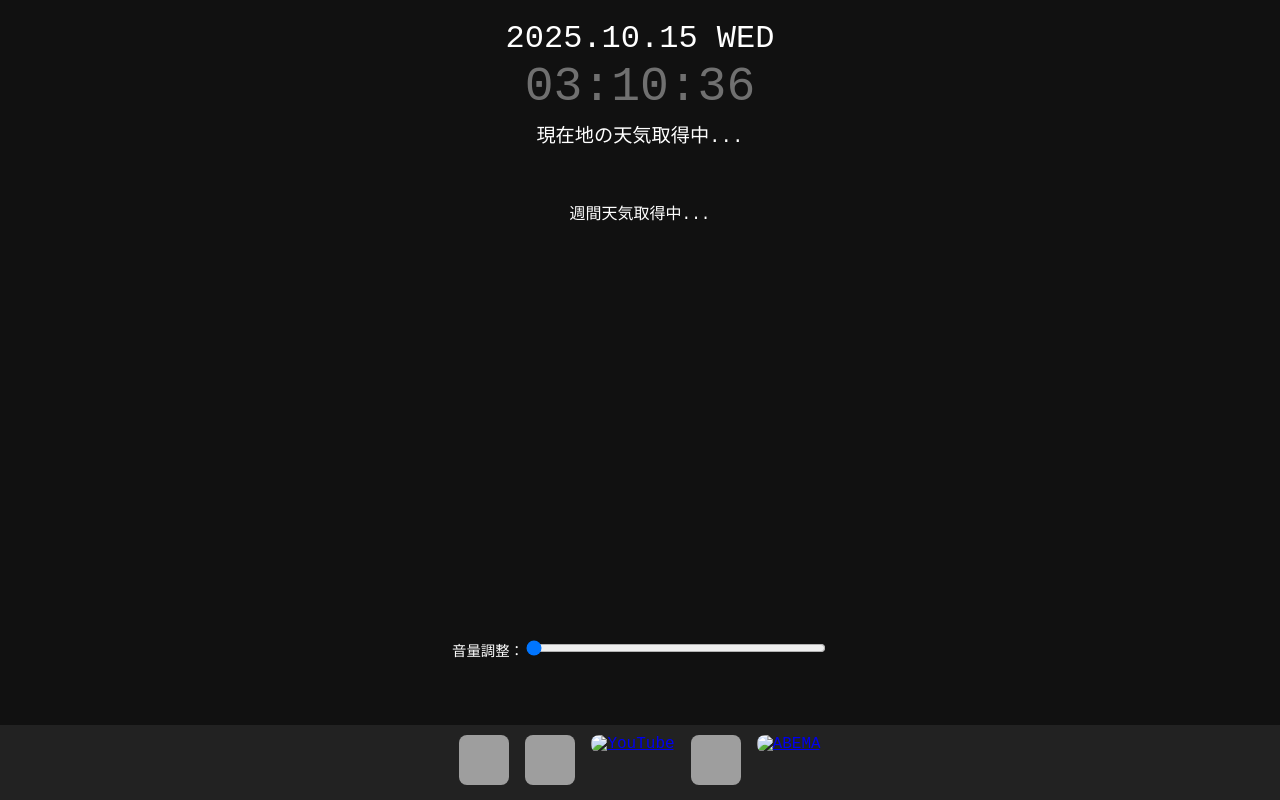
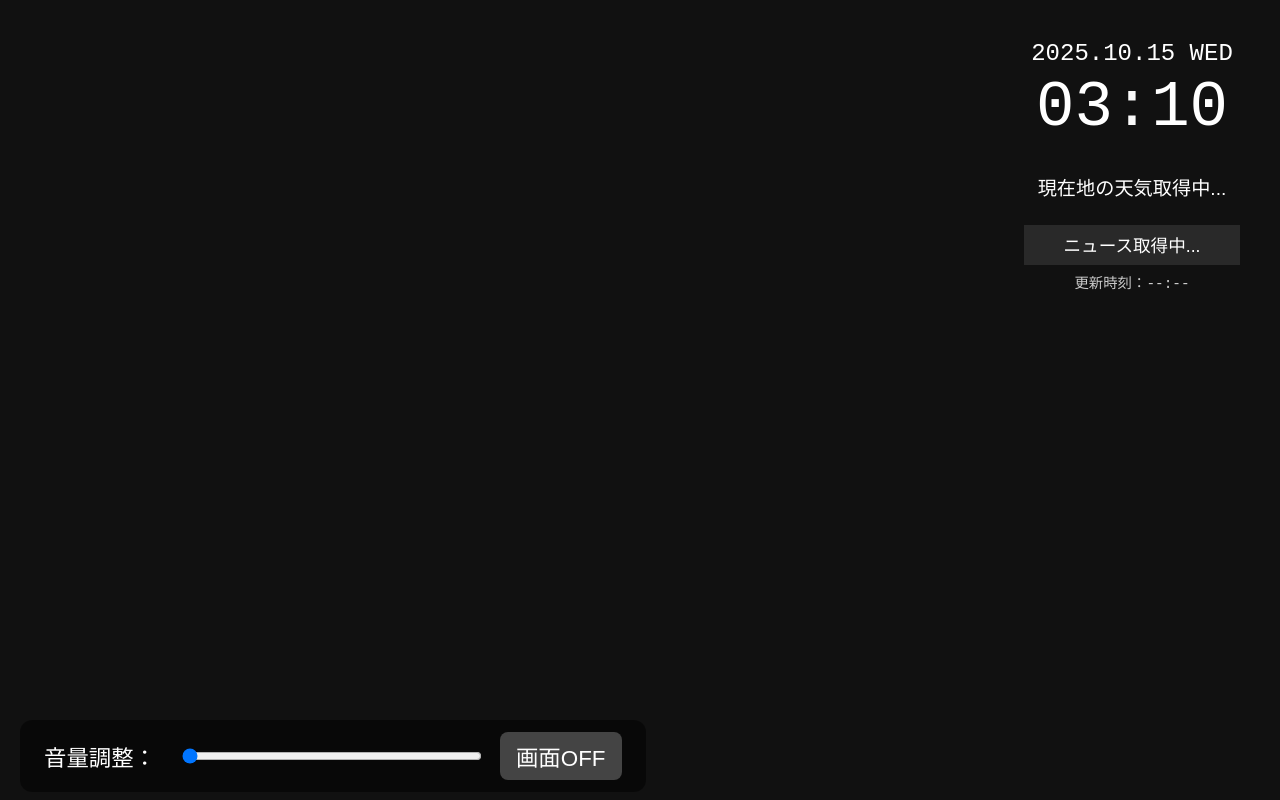
Before and after one commit to copiride03-ops/tesuto.2, a plain HTML site: page index.html in a window 1280 px wide. Drawn offline with Linux system fonts and the light colour scheme; grey boxes are pictures that could not be loaded.

Commit message:
Update index.html

```diff
--- a/index.html
+++ b/index.html
@@ -6,126 +6,189 @@
   <style>
     body {
       margin: 0;
+      display: flex;
+      height: 100vh;
       background-color: #111;
+      font-family: 'Courier New', monospace;
       color: #fff;
-      font-family: 'Courier New', monospace;
-      overflow: hidden;
+      position: relative;
     }
+
+    #left-panel {
+      flex: 8.2;
+      display: flex;
+      flex-direction: column;
+      justify-content: center;
+      align-items: center;
+    }
+
+    #right-panel {
+      flex: 1.8;
+      display: flex;
+      flex-direction: column;
+      justify-content: flex-start;
+      align-items: center;
+      padding: 40px;
+      text-align: center;
+    }
+
     #date {
-      position: absolute;
-      top: 20px;
-      left: 50%;
-      transform: translateX(-50%);
-      font-size: 2em;
+      font-size: 1.5em;
+      margin-bottom: 5px;
     }
+
     #time {
-      position: absolute;
-      top: 60px;
-      left: 50%;
-      transform: translateX(-50%);
-      font-size: 3em;
-      animation: fade 2s infinite;
+      font-size: 4em;
+      margin-bottom: 30px;
     }
+
+    .blink {
+      animation: fadeSoft 3s ease-in-out infinite;
+    }
+
+    @keyframes fadeSoft {
+      0%   { opacity: 1; }
+      30%  { opacity: 0.2; }
+      70%  { opacity: 0.2; }
+      100% { opacity: 1; }
+    }
+
     #weather-local {
-      position: absolute;
-      top: 120px;
-      left: 50%;
-      transform: translateX(-50%);
       font-size: 1.2em;
       white-space: pre-line;
-      text-align: center;
+      line-height: 1.6;
+      text-align: left;
+      font-family: 'Arial', sans-serif;
     }
-    #weather-week {
+
+    #news-container {
+      position: relative;
+      width: 100%;
+      height: 40px;
+      overflow: hidden;
+      margin-top: 20px;
+      font-size: 1.1em;
+      background-color: rgba(255,255,255,0.1);
+      color: #fff;
+      font-family: 'Arial', sans-serif;
+      display: flex;
+      align-items: center;
+      justify-content: center;
+    }
+
+    #news-slide {
       position: absolute;
-      top: 200px;
-      left: 50%;
-      transform: translateX(-50%);
-      font-size: 1em;
       white-space: nowrap;
-      overflow-x: auto;
-      max-width: 90%;
-      display: flex;
-      gap: 40px;
-      scroll-behavior: smooth;
+      transition: transform 0.6s ease;
     }
-    .weather-item {
-      flex: 0 0 auto;
+
+    .slide-in {
+      transform: translateX(100%);
     }
-    #player {
-      display: flex;
-      justify-content: center;
-      margin-top: 260px;
+
+    .slide-active {
+      transform: translateX(0%);
     }
+
+    .slide-out {
+      transform: translateX(-100%);
+    }
+
+    #rss-update-time {
+      font-size: 0.9em;
+      color: #ccc;
+      margin-top: 6px;
+    }
+<script async src="https://pagead2.googlesyndication.com/pagead/js/adsbygoogle.js?client=ca-pub-3324395717637447"
+     crossorigin="anonymous"></script>
+  </style>
+</head>
+<body>
+  <div id="left-panel">
+    <div id="player"></div>
+  </div>
+
+  <div id="right-panel">
+    <div id="date"></div>
+    <div id="time"></div>
+    <div id="weather-local">現在地の天気取得中...</div>
+    <div id="news-container">
+      <div id="news-slide" class="slide-active">ニュース取得中...</div>
+    </div>
+    <div id="rss-update-time">更新時刻：--:--</div>
+  </div> <!-- 右パネルここまで -->
+
+  <div id="volumeControl">
+    音量調整：
+    <input type="range" min="0" max="100" value="0" id="volumeSlider">
+    <button id="screenOffButton">画面OFF</button>
+  </div>
+
+  <div id="screenOffOverlay">
+    <button id="restoreButton">画面ON</button>
+  </div>
+
+  <style>
+    #player iframe {
+      width: 1920px;
+      height: 1080px;
+    }
+
     #volumeControl {
       position: absolute;
-      bottom: 140px;
-      left: 50%;
-      transform: translateX(-50%);
+      bottom: 8px;
+      left: 20px;
+      font-size: 1.4em;
       color: #fff;
-      font-size: 0.9em;
-      text-align: center;
+      background-color: rgba(0, 0, 0, 0.5);
+      padding: 12px 24px;
+      border-radius: 12px;
+      z-index: 10;
+      display: flex;
+      align-items: center;
+      gap: 16px;
     }
+
     #volumeSlider {
       width: 300px;
+      height: 10px;
+      margin-left: 10px;
     }
-    .bottom-bar {
-      position: absolute;
-      bottom: 0;
-      left: 0;
-      right: 0;
-      display: flex;
-      justify-content: center;
-      background-color: #222;
-      padding: 10px 20px;
-    }
-    .shortcut-bar {
-      display: flex;
-      gap: 16px;
-    }
-    .shortcut-bar a img {
-      width: 50px;
-      height: 50px;
+
+    #screenOffButton {
+      font-size: 1em;
+      padding: 8px 16px;
+      background-color: #444;
+      color: #fff;
+      border: none;
       border-radius: 8px;
       cursor: pointer;
     }
-    @keyframes fade {
-      0%   { opacity: 1; }
-      50%  { opacity: 0.4; }
-      100% { opacity: 1; }
+
+    #screenOffOverlay {
+      position: fixed;
+      top: 0;
+      left: 0;
+      width: 100%;
+      height: 100%;
+      background-color: #000;
+      z-index: 9999;
+      display: none;
+      justify-content: 20px;
+      align-items: flex-end;
+      padding-bottom: 60px;
+    }
+
+    #restoreButton {
+      font-size: 1.5em;
+      padding: 12px 24px;
+      background-color: #444;
+      color: #fff;
+      border: none;
+      border-radius: 8px;
+      cursor: pointer;
     }
   </style>
-</head>
-<body>
-
-  <div id="date"></div>
-  <div id="time"></div>
-  <div id="weather-local">現在地の天気取得中...</div>
-  <div id="weather-week">週間天気取得中...</div>
-  <div id="player"></div>
-
-  <div id="volumeControl">
-    音量調整：<input type="range" min="0" max="100" value="0" id="volumeSlider">
-  </div>
-
-  <div class="bottom-bar">
-    <div class="shortcut-bar">
-      <a href="https://mail.google.com" target="_blank">
-        <img src="https://www.gstatic.com/images/icons/material/system/2x/mail_black_48dp.png" alt="Mail">
-      </a>
-      <a href="https://calendar.google.com" target="_blank">
-        <img src="https://www.gstatic.com/images/icons/material/system/2x/event_black_48dp.png" alt="Calendar">
-      </a>
-      <a href="https://www.youtube.com/?gl=JP&hl=ja" target="_blank">
-        <img src="https://www.youtube.com/s/desktop/fe2e3b1e/img/favicon_144x144.png" alt="YouTube">
-      </a>
-      <a href="https://tver.jp/" target="_blank">
-        <img src="https://tver.jp/images/common/tver-logo.png" alt="TVer">
-      </a>
-      <a href="https://abema.tv/" target="_blank">
-        <img src="https://abema.tv/assets/images/favicon/android-icon-192x192.png" alt="ABEMA">
-      </a>
-    </div>
-  </div>
 <script>
   function updateClock() {
     const now = new Date();
@@ -134,11 +197,10 @@
     const dd = String(now.getDate()).padStart(2, '0');
     const hh = String(now.getHours()).padStart(2, '0');
     const min = String(now.getMinutes()).padStart(2, '0');
-      const ss = String(now.getSeconds()).padStart(2, '0');
     const weekdays = ["SUN", "MON", "TUE", "WED", "THU", "FRI", "SAT"];
     const dayLabel = weekdays[now.getDay()];
     document.getElementById("date").textContent = `${yyyy}.${mm}.${dd} ${dayLabel}`;
-      document.getElementById("time").textContent = `${hh}:${min}:${ss}`;
+    document.getElementById("time").innerHTML = `${hh}<span class="blink">:</span>${min}`;
   }
 
   function getWeatherInfo(code) {
@@ -173,11 +235,7 @@
       });
   }
 
-    function fetchWeatherLocalAndWeek() {
-      if (!navigator.geolocation) {
-        document.getElementById("weather-local").textContent = "位置情報が利用できません";
-        return;
-      }
+  function fetchWeatherLocal() {
     navigator.geolocation.getCurrentPosition(
       (position) => {
         const lat = position.coords.latitude;
@@ -194,20 +252,9 @@
           const todayInfo = getWeatherInfo(todayCode);
           document.getElementById("weather-local").textContent =
             `現在地：${cityName}\n今日の天気：${todayInfo.text} ${todayInfo.emoji}\n気温：${todayMax}℃ / ${todayMin}℃`;
-
-            const weekHTML = weatherData.daily.time.map((date, i) => {
-              const code = weatherData.daily.weathercode[i];
-              const max = weatherData.daily.temperature_2m_max[i];
-              const min = weatherData.daily.temperature_2m_min[i];
-                           const info = getWeatherInfo(code);
-              const label = new Date(date).toLocaleDateString("ja-JP", { weekday: "short" });
-              return `<div class="weather-item">${label}<br>${info.emoji}<br>${max}℃ / ${min}℃</div>`;
-            }).join("");
-            document.getElementById("weather-week").innerHTML = weekHTML;
         })
         .catch(() => {
           document.getElementById("weather-local").textContent = "天気取得失敗";
-            document.getElementById("weather-week").textContent = "週間天気取得失敗";
         });
       },
       () => {
@@ -215,7 +262,8 @@
       }
     );
   }
-
+</script>
+<script>
   const playlistId = 'PLKeSkVQhqoOpj9M8ic2i0E_yo0HTb6ij7';
   let player;
   let tag = document.createElement('script');
@@ -224,8 +272,8 @@
 
   function onYouTubeIframeAPIReady() {
     player = new YT.Player('player', {
-        height: '360',
-        width: '640',
+      height: '100%',
+      width: '100%',
       playerVars: {
         autoplay: 1,
         controls: 0,
@@ -250,11 +298,19 @@
     }
   });
 
+  document.getElementById("screenOffButton").addEventListener("click", () => {
+    document.getElementById("screenOffOverlay").style.display = "flex";
+  });
+
+  document.getElementById("restoreButton").addEventListener("click", () => {
+    document.getElementById("screenOffOverlay").style.display = "none";
+  });
+
   window.onload = () => {
     updateClock();
-      setInterval(updateClock, 1000);
-      fetchWeatherLocalAndWeek();
-      setInterval(fetchWeatherLocalAndWeek, 7200000); // 2時間ごと
+    setInterval(updateClock, 1000);           // 毎秒時計更新
+    fetchWeatherLocal();
+    setInterval(fetchWeatherLocal, 7200000);  // 2時間ごとに天気更新
   };
 </script>
 </body>
```
Lines whose indentation alone changed are shown as unchanged.
